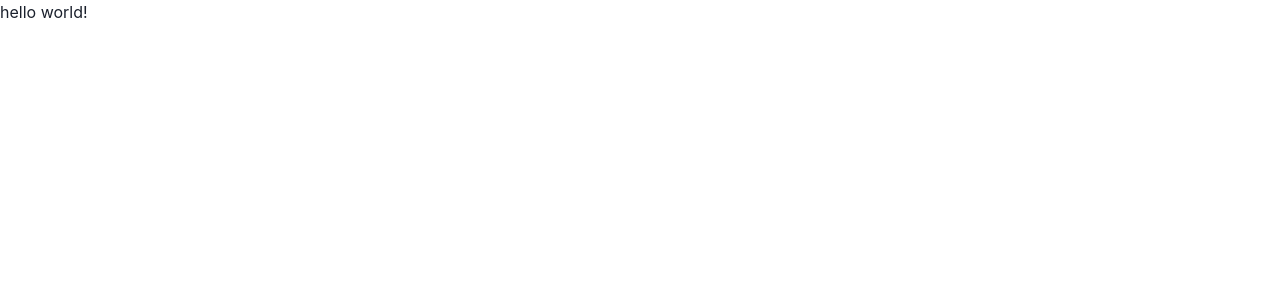
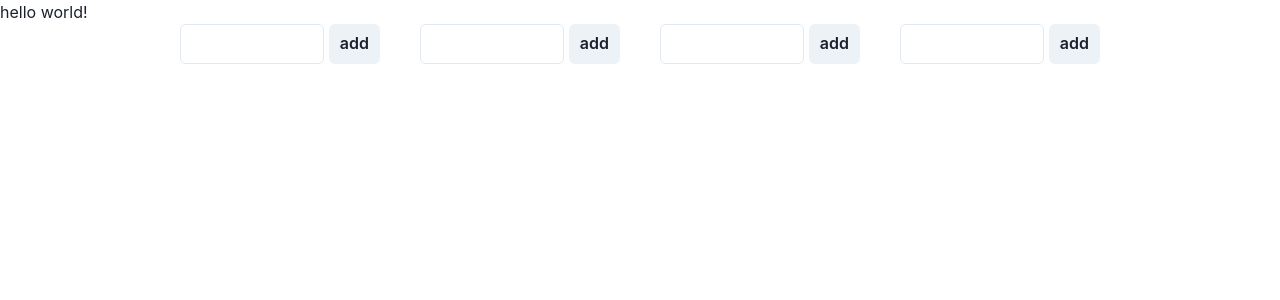
Before and after one commit to MoovendhanR/bug-tracker, a React (Create React App) app in the folder client/: page /dashboard in a window 1280 px wide. Shown: the top 300 px of the page. Built offline with nearby package versions, Linux system fonts and the light colour scheme.

Commit message:
note creating part done

```diff
--- a/client/src/componets/Login.jsx
+++ b/client/src/componets/Login.jsx
@@ -35,6 +35,7 @@ const Login = () => {
         //  .then(res=>console.log(res))
          .then((res)=>{
           console.log(res.token)
+          localStorage.setItem("token",res.token);
           if(res.token){
             alert("Login succesfull")
             navigate("/dashboard")
--- a/client/src/componets/Notes.jsx
+++ b/client/src/componets/Notes.jsx
@@ -1,9 +1,72 @@
-import React from 'react'
+import { DeleteIcon } from '@chakra-ui/icons'
+import { Box, Button, Center, Flex, Grid, Input, Spacer, Text, } from '@chakra-ui/react'
+import React, { useEffect, useState } from 'react'
 
 const Notes = () => {
+const [notes,setNotes]=useState("")
+const [data,AllData]=useState([])
+
+console.log(data)
+
+
+
+  const handleSubmit=(e)=>{
+    e.preventDefault()
+      const payload = {
+          notes
+      }
+
+    fetch("http://localhost:5000/notes",{
+      method:"POST",
+      body:JSON.stringify(payload),
+      headers:{
+         "Content-type": "application/json",
+         "Authorization":localStorage.getItem("token")
+
+      }
+   }).then((res)=>res.json())
+     .catch((err)=>console.log(err))
+  }
+
   return (
     <>
+    <Center>
 
+    <Grid templateColumns='repeat(4, 1fr)' gap={10}>
+    <Box w='200px' h='10' >
+      <Flex>
+    <Input type="text" value={notes} onChange={(e)=>setNotes(e.target.value)} />
+    <Button onClick={handleSubmit} ml="5px">add</Button>
+      </Flex>
+      <Box>
+        {data.map((value)=><Box key={value.id}>
+          <Flex boxShadow="rgba(0, 0, 0, 0.19) 0px 10px 20px, rgba(0, 0, 0, 0.23) 0px 6px 6px;">
+          <Text fontSize='xl' h={"40px"} mt={"10px"} mb={"20px"}  p='4' textAlign="center" >{value.notes}</Text>
+          <Spacer />
+            <Button  p='4'mt={"20px"} onClick={()=>deleteNotes(value.id)}><DeleteIcon/></Button>
+          </Flex>
+        </Box>)}</Box>
+    </Box>
+    <Box w='200px' h='10' >
+    <Flex>
+    <Input type="text" value={notes} onChange={(e)=>setNotes(e.target.value)} />
+    <Button onClick={handleSubmit} ml="5px">add</Button>
+      </Flex>
+    </Box>
+    <Box w='200px' h='10' >
+    <Flex>
+    <Input type="text" value={notes} onChange={(e)=>setNotes(e.target.value)} />
+    <Button onClick={handleSubmit} ml="5px">add</Button>
+      </Flex>
+    </Box>
+    <Box w='200px' h='10' >
+    <Flex>
+    <Input type="text" value={notes} onChange={(e)=>setNotes(e.target.value)} />
+    <Button onClick={handleSubmit} ml="5px">add</Button>
+      </Flex>
+    </Box>
+  </Grid>
+    </Center>
     </>
   )
 }
```
